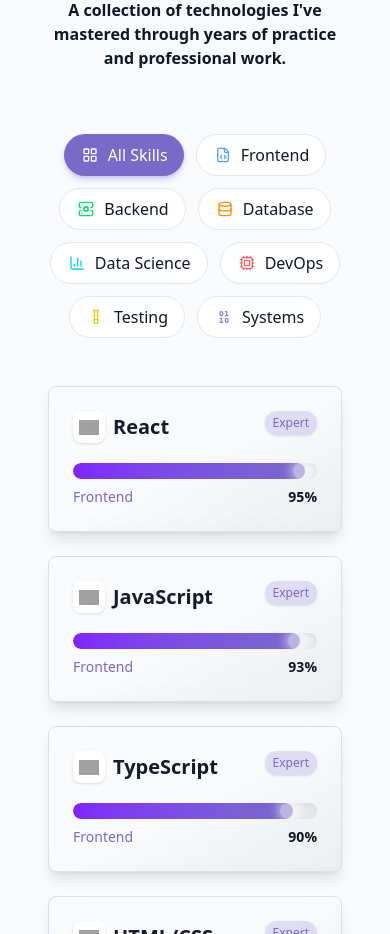
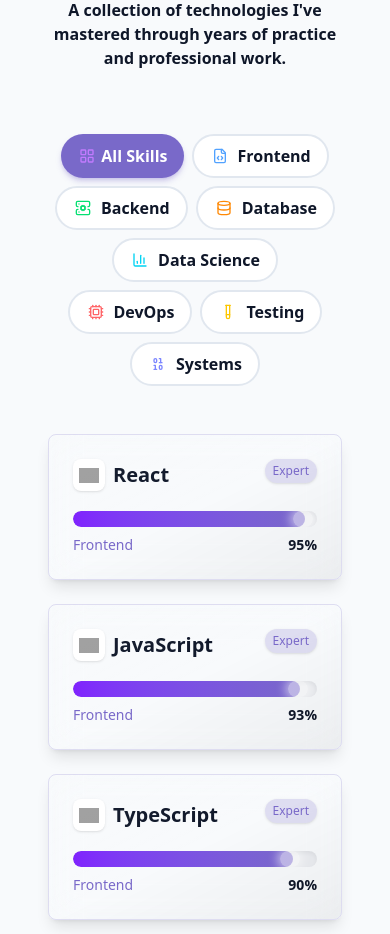
Before and after one commit to robert-nguyenn/personal-site, a React (Vite) app: page / in a window 390 px wide. Shown: the part 2740-3674 px from the top of the page. Built offline with nearby package versions, Linux system fonts and the light colour scheme; grey boxes are pictures that could not be loaded.

Commit message:
style: Refactor category filter buttons for improved visual consistency and responsiveness

```diff
--- a/src/components/SkillsSection.jsx
+++ b/src/components/SkillsSection.jsx
@@ -168,20 +168,20 @@
             </p>
           </div>
 
-          {/* Category Filters with improved icons */}
-          <div className="flex flex-wrap justify-center gap-3 mb-12">
+          {/* Category Filters */}
+          <div className="flex flex-wrap justify-center gap-2 mb-12">
             <button
               onClick={() => setActiveCategory("all")}
               className={cn(
-                "px-4 py-2 rounded-full transition-all duration-300 hover:scale-105",
+                "px-4 py-2 rounded-full transition-all duration-100 hover:scale-105",
                 activeCategory === "all"
-                  ? "bg-primary text-white shadow-md shadow-primary/30"
-                  : "bg-card hover:bg-card/80 border border-border"
+                  ? "bg-primary text-white shadow-md shadow-primary/30 font-bold"
+                  : "bg-card hover:bg-card/80 border-2 border-border font-bold"
               )}
             >
-              <span className="flex items-center gap-2">
+              <span className="flex items-center gap-1">
                 <div className="flex items-center justify-center w-5 h-5">
-                  <LayoutGrid className={`w-4 h-4 ${activeCategory === "all" ? "text-white" : "text-purple-400"}`} strokeWidth={2} />
+                  <LayoutGrid className="w-4 h-4 text-purple-400" strokeWidth={2} />
                 </div>
                 All Skills
               </span>
@@ -189,15 +189,15 @@
             <button
               onClick={() => setActiveCategory("frontend")}
               className={cn(
-                "px-4 py-2 rounded-full transition-all duration-300 hover:scale-105",
+                "px-4 py-2 rounded-full transition-all duration-100 hover:scale-105",
                 activeCategory === "frontend"
-                  ? "bg-primary text-white shadow-md shadow-primary/30"
-                  : "bg-card hover:bg-card/80 border border-border"
+                  ? "bg-primary text-white shadow-md shadow-primary/30 font-bold"
+                  : "bg-card hover:bg-card/80 border-2 border-border font-bold"
               )}
             >
               <span className="flex items-center gap-2">
                 <div className="flex items-center justify-center w-5 h-5">
-                  <FileCode className={`w-4 h-4 ${activeCategory === "frontend" ? "text-white" : "text-blue-400"}`} strokeWidth={2} />
+                  <FileCode className="w-4 h-4 text-blue-400" strokeWidth={2} />
                 </div>
                 Frontend
               </span>
@@ -205,15 +205,15 @@
             <button
               onClick={() => setActiveCategory("backend")}
               className={cn(
-                "px-4 py-2 rounded-full transition-all duration-300 hover:scale-105",
+                "px-4 py-2 rounded-full transition-all duration-100 hover:scale-105",
                 activeCategory === "backend"
-                  ? "bg-primary text-white shadow-md shadow-primary/30"
-                  : "bg-card hover:bg-card/80 border border-border"
+                  ? "bg-primary text-white shadow-md shadow-primary/30 font-bold"
+                  : "bg-card hover:bg-card/80 border-2 border-border font-bold"
               )}
             >
               <span className="flex items-center gap-2">
                 <div className="flex items-center justify-center w-5 h-5">
-                  <ServerCog className={`w-4 h-4 ${activeCategory === "backend" ? "text-white" : "text-green-400"}`} strokeWidth={2} />
+                  <ServerCog className="w-4 h-4 text-green-400" strokeWidth={2} />
                 </div>
                 Backend
               </span>
@@ -221,15 +221,15 @@
             <button
               onClick={() => setActiveCategory("database")}
               className={cn(
-                "px-4 py-2 rounded-full transition-all duration-300 hover:scale-105",
+                "px-4 py-2 rounded-full transition-all duration-100 hover:scale-105",
                 activeCategory === "database"
-                  ? "bg-primary text-white shadow-md shadow-primary/30"
-                  : "bg-card hover:bg-card/80 border border-border"
+                  ? "bg-primary text-white shadow-md shadow-primary/30 font-bold"
+                  : "bg-card hover:bg-card/80 border-2 border-border font-bold"
               )}
             >
               <span className="flex items-center gap-2">
                 <div className="flex items-center justify-center w-5 h-5">
-                  <Database className={`w-4 h-4 ${activeCategory === "database" ? "text-white" : "text-orange-400"}`} strokeWidth={2} />
+                  <Database className="w-4 h-4 text-orange-400" strokeWidth={2} />
                 </div>
                 Database
               </span>
@@ -237,15 +237,15 @@
             <button
               onClick={() => setActiveCategory("datascience")}
               className={cn(
-                "px-4 py-2 rounded-full transition-all duration-300 hover:scale-105",
+                "px-4 py-2 rounded-full transition-all duration-100 hover:scale-105",
                 activeCategory === "datascience"
-                  ? "bg-primary text-white shadow-md shadow-primary/30"
-                  : "bg-card hover:bg-card/80 border border-border"
+                  ? "bg-primary text-white shadow-md shadow-primary/30 font-bold"
+                  : "bg-card hover:bg-card/80 border-2 border-border font-bold"
               )}
             >
               <span className="flex items-center gap-2">
                 <div className="flex items-center justify-center w-5 h-5">
-                  <BarChart3 className={`w-4 h-4 ${activeCategory === "datascience" ? "text-white" : "text-cyan-400"}`} strokeWidth={2} />
+                  <BarChart3 className="w-4 h-4 text-cyan-400" strokeWidth={2} />
                 </div>
                 Data Science
               </span>
@@ -253,15 +253,15 @@
             <button
               onClick={() => setActiveCategory("devops")}
               className={cn(
-                "px-4 py-2 rounded-full transition-all duration-300 hover:scale-105",
+                "px-4 py-2 rounded-full transition-all duration-100 hover:scale-105",
                 activeCategory === "devops"
-                  ? "bg-primary text-white shadow-md shadow-primary/30"
-                  : "bg-card hover:bg-card/80 border border-border"
+                  ? "bg-primary text-white shadow-md shadow-primary/30 font-bold"
+                  : "bg-card hover:bg-card/80 border-2 border-border font-bold"
               )}
             >
               <span className="flex items-center gap-2">
                 <div className="flex items-center justify-center w-5 h-5">
-                  <Cpu className={`w-4 h-4 ${activeCategory === "devops" ? "text-white" : "text-red-400"}`} strokeWidth={2} />
+                  <Cpu className="w-4 h-4 text-red-400" strokeWidth={2} />
                 </div>
                 DevOps
               </span>
@@ -269,15 +269,15 @@
             <button
               onClick={() => setActiveCategory("testing")}
               className={cn(
-                "px-4 py-2 rounded-full transition-all duration-300 hover:scale-105",
+                "px-4 py-2 rounded-full transition-all duration-100 hover:scale-105",
                 activeCategory === "testing"
-                  ? "bg-primary text-white shadow-md shadow-primary/30"
-                  : "bg-card hover:bg-card/80 border border-border"
+                  ? "bg-primary text-white shadow-md shadow-primary/30 font-bold"
+                  : "bg-card hover:bg-card/80 border-2 border-border font-bold"
               )}
             >
               <span className="flex items-center gap-2">
                 <div className="flex items-center justify-center w-5 h-5">
-                  <TestTube className={`w-4 h-4 ${activeCategory === "testing" ? "text-white" : "text-yellow-400"}`} strokeWidth={2} />
+                  <TestTube className="w-4 h-4 text-yellow-400" strokeWidth={2} />
                 </div>
                 Testing
               </span>
@@ -285,15 +285,15 @@
             <button
               onClick={() => setActiveCategory("systems")}
               className={cn(
-                "px-4 py-2 rounded-full transition-all duration-300 hover:scale-105",
+                "px-4 py-2 rounded-full transition-all duration-100 hover:scale-105",
                 activeCategory === "systems"
-                  ? "bg-primary text-white shadow-md shadow-primary/30"
-                  : "bg-card hover:bg-card/80 border border-border"
+                  ? "bg-primary text-white shadow-md shadow-primary/30 font-bold"
+                  : "bg-card hover:bg-card/80 border-2 border-border font-bold"
               )}
             >
               <span className="flex items-center gap-2">
                 <div className="flex items-center justify-center w-5 h-5">
-                  <Binary className={`w-4 h-4 ${activeCategory === "systems" ? "text-white" : "text-indigo-400"}`} strokeWidth={2} />
+                  <Binary className="w-4 h-4 text-indigo-400" strokeWidth={2} />
                 </div>
                 Systems
               </span>
```
